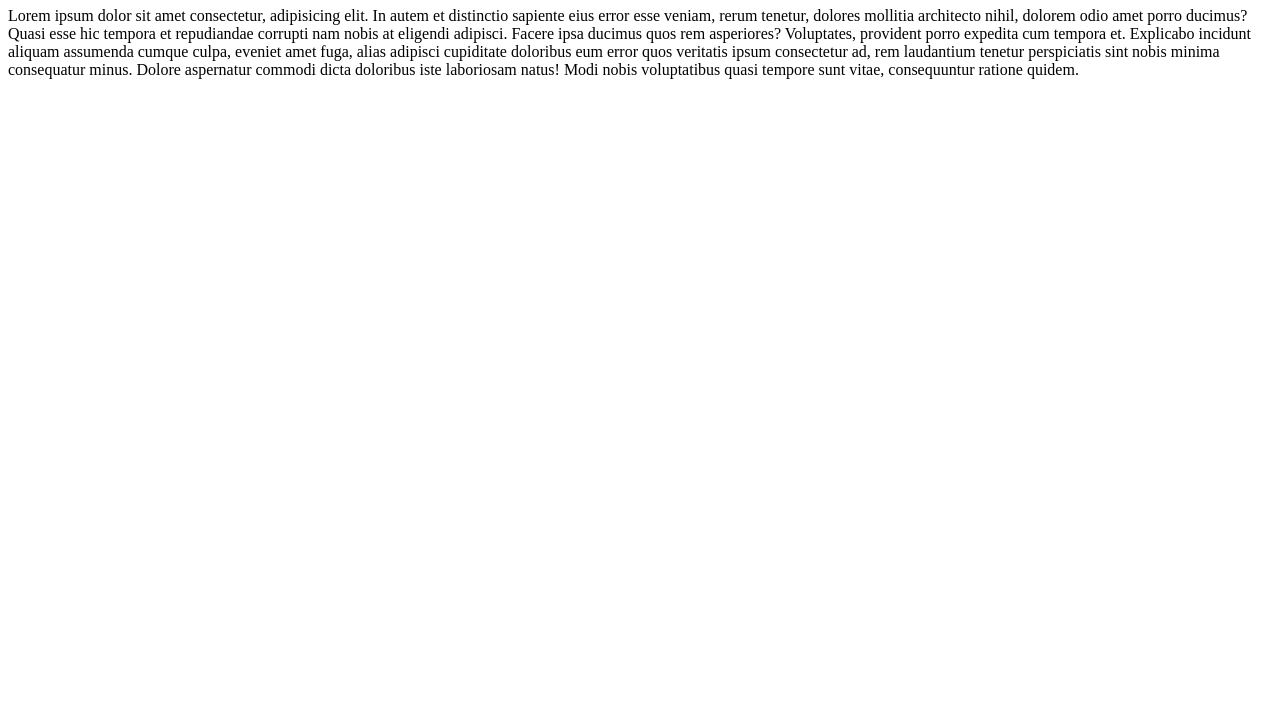
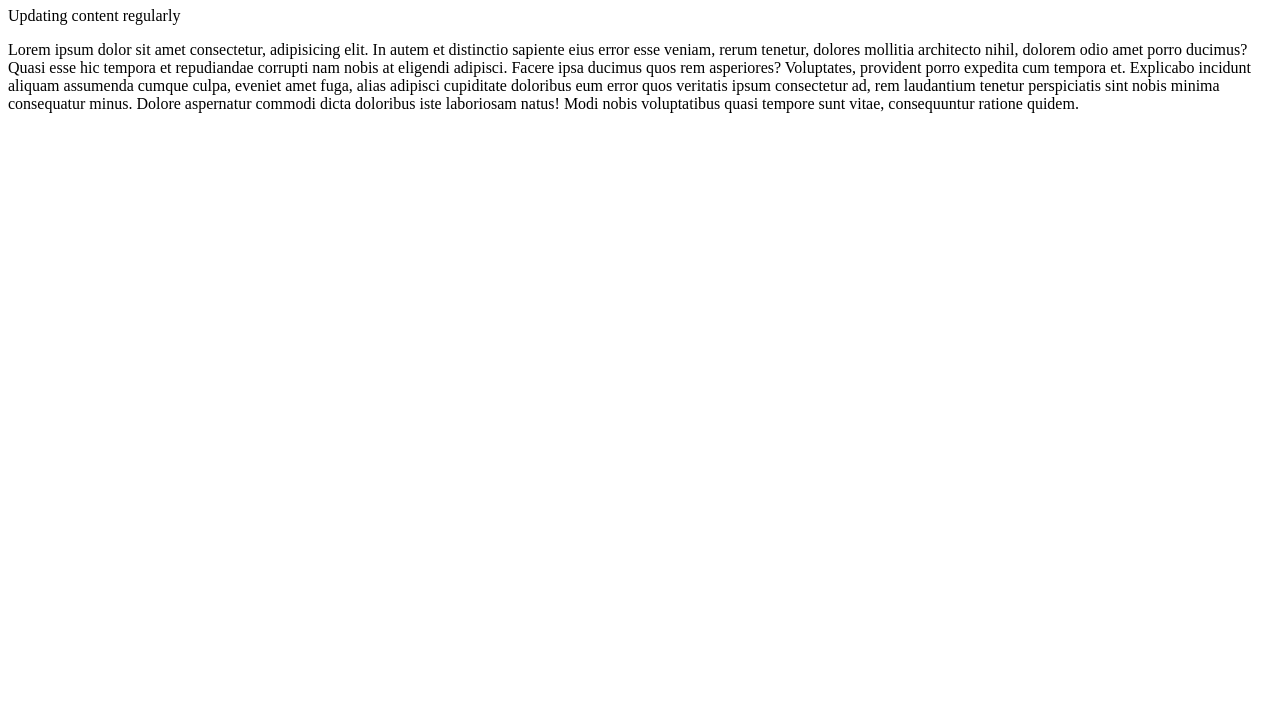
Before and after one commit to Shirina575/milestone1-module3-git-practice, a plain HTML site: page index.html in a window 1280 px wide. Shown: the part 73-800 px from the top of the page. Drawn offline with Linux system fonts and the light colour scheme.

Commit message:
Upadting

```diff
--- a/index.html
+++ b/index.html
@@ -8,6 +8,7 @@
 </head>
 <body>
     <h1>Second Website</h1>
+    <p>Updating content regularly</p>
     <p>Lorem ipsum dolor sit amet consectetur, adipisicing elit. In autem et distinctio sapiente eius error esse veniam, rerum tenetur, dolores mollitia architecto nihil, dolorem odio amet porro ducimus? Quasi esse hic tempora et repudiandae corrupti nam nobis at eligendi adipisci. Facere ipsa ducimus quos rem asperiores? Voluptates, provident porro expedita cum tempora et. Explicabo incidunt aliquam assumenda cumque culpa, eveniet amet fuga, alias adipisci cupiditate doloribus eum error quos veritatis ipsum consectetur ad, rem laudantium tenetur perspiciatis sint nobis minima consequatur minus. Dolore aspernatur commodi dicta doloribus iste laboriosam natus! Modi nobis voluptatibus quasi tempore sunt vitae, consequuntur ratione quidem.</p>
 </body>
 </html>
```
